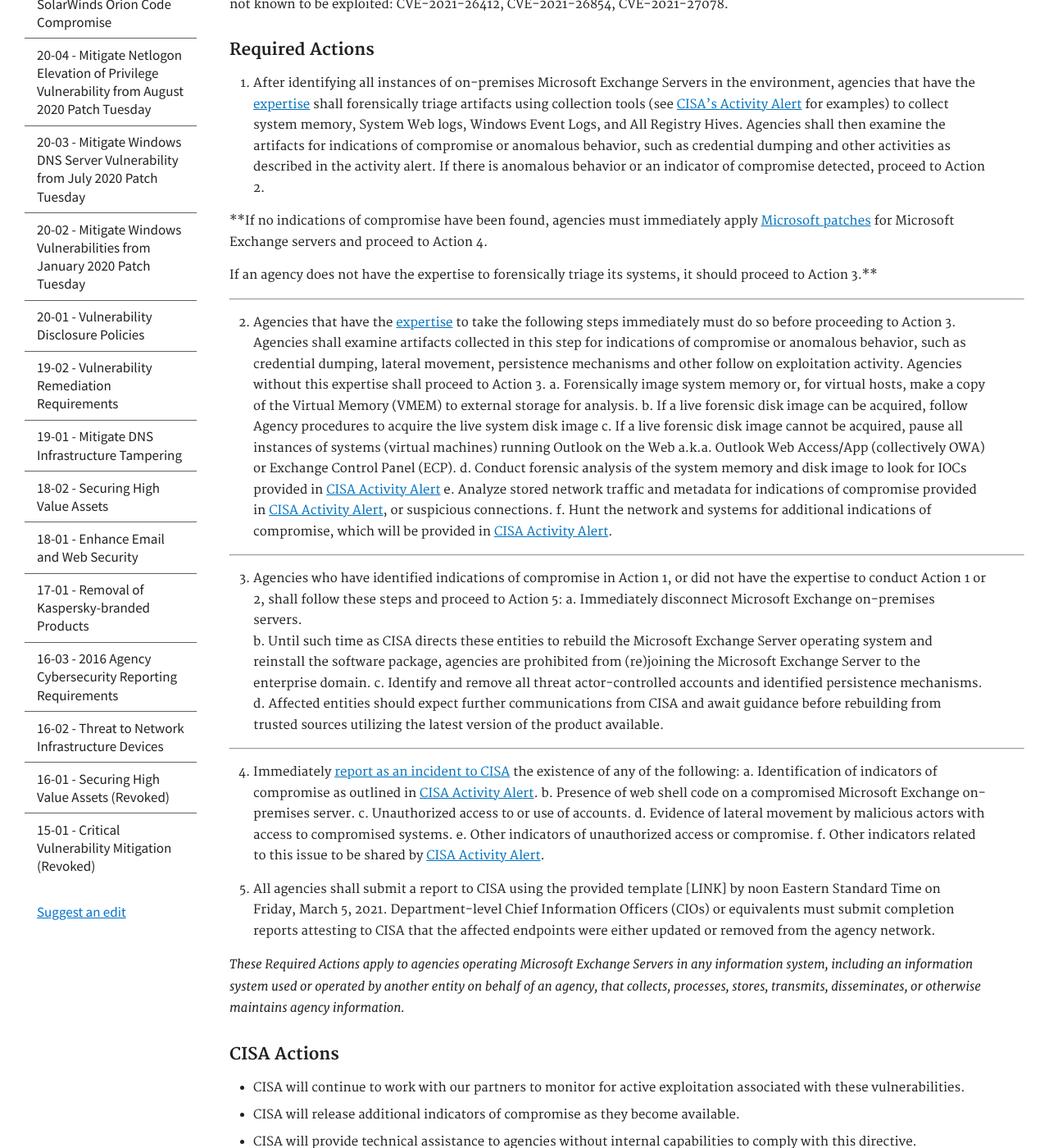
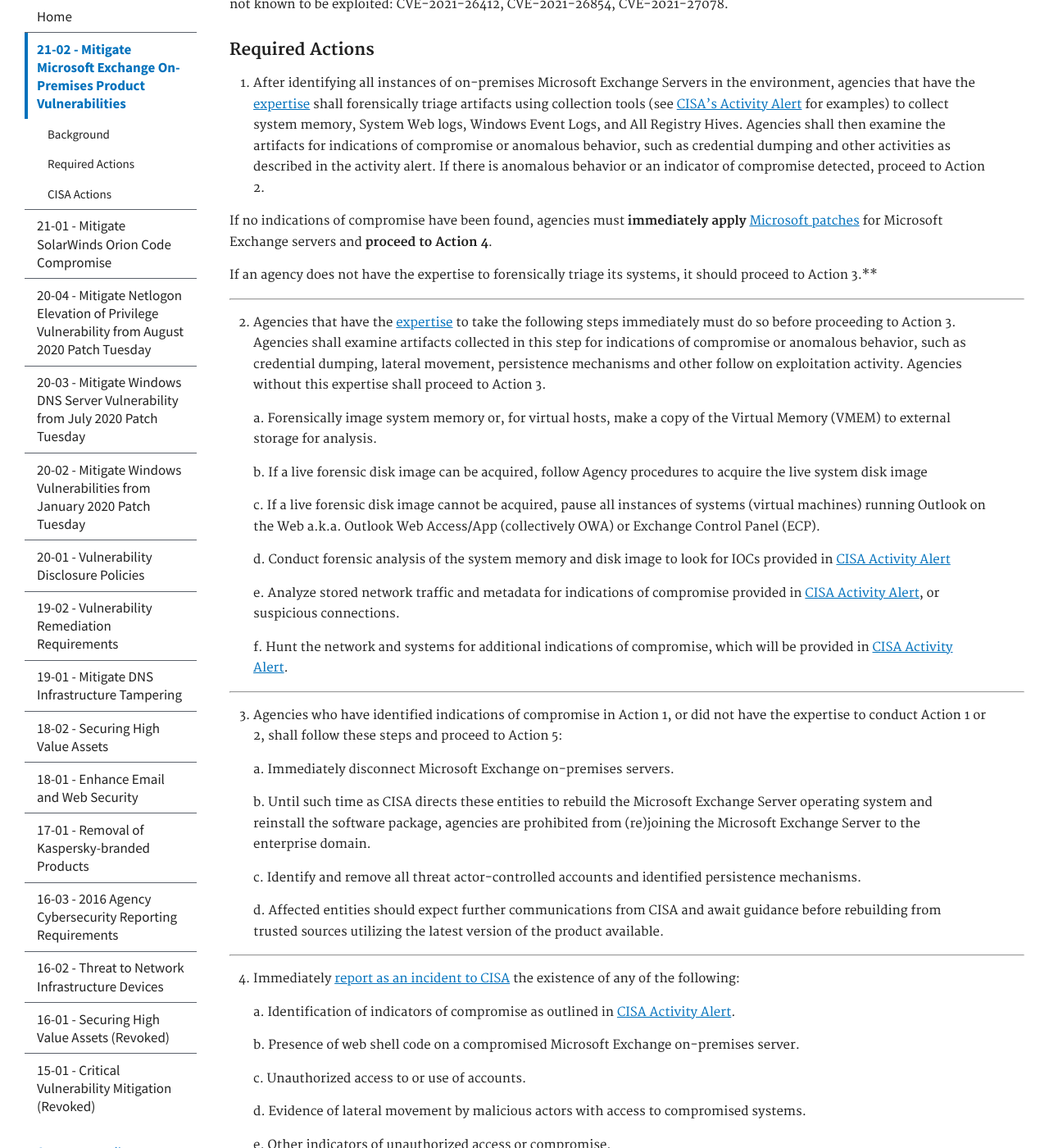
Before and after one commit to cisagov/cyber.dhs.gov, a Jekyll site: the page built from pages/ed-21-02.md, in a window 1280 px wide and 1400 px high, scrolled down 1191 px. Shown: the whole window at 82% size. Built offline with Jekyll 4.4.1, drawn with Linux system fonts in a browser that asks for light colours; some of the changed text lies outside the part shown.

Commit message:
formatting updates

```diff
--- a/_data/navigation.yml
+++ b/_data/navigation.yml
@@ -3,7 +3,7 @@ primary:
     href: /directives/
   - text: "21-02 - Mitigate Microsoft Exchange On-Premises Product Vulnerabilities"
     href: /ed/21-02/
-    text: "21-01 - Mitigate SolarWinds Orion Code Compromise"
+  - text: "21-01 - Mitigate SolarWinds Orion Code Compromise"
     href: /ed/21-01/
   - text: "20-04 - Mitigate Netlogon Elevation of Privilege Vulnerability from August 2020 Patch Tuesday"
     href: /ed/20-04/
--- a/pages/ed-21-02.md
+++ b/pages/ed-21-02.md
@@ -38,7 +38,7 @@ Currently, the vulnerabilities related to this known exploitation activity inclu
 ### Required Actions
 1.  After identifying all instances of on-premises Microsoft Exchange Servers in the environment, agencies that have the [expertise](https://cyber.dhs.gov/ed/21-01/#what-does-the-directive-mean-by-expertise)  shall forensically triage artifacts using collection tools (see [CISA’s Activity Alert](https://us-cert.cisa.gov/ncas/alerts/aa21-062a) for examples) to collect system memory, System Web logs, Windows Event Logs, and All Registry Hives. Agencies shall then examine the artifacts for indications of compromise or anomalous behavior, such as credential dumping and other activities as described in the activity alert. If there is anomalous behavior or an indicator of compromise detected, proceed to Action 2.
 
-**If no indications of compromise have been found, agencies must immediately apply [Microsoft patches](https://msrc-blog.microsoft.com/2021/03/02/multiple-security-updates-released-for-exchange-server) for Microsoft Exchange servers and proceed to Action 4.
+If no indications of compromise have been found, agencies must **immediately apply** [Microsoft patches](https://msrc-blog.microsoft.com/2021/03/02/multiple-security-updates-released-for-exchange-server) for Microsoft Exchange servers and **proceed to Action 4**.
 
 If an agency does not have the expertise to forensically triage its systems, it should proceed to Action 3.**
 
@@ -46,38 +46,53 @@ If an agency does not have the expertise to forensically triage its systems, it
 
 {:start="2"}
 2.  Agencies that have the [expertise](https://cyber.dhs.gov/ed/21-01/#what-does-the-directive-mean-by-expertise) to take the following steps immediately must do so before proceeding to Action 3.  Agencies shall examine artifacts collected in this step for indications of compromise or anomalous behavior, such as credential dumping, lateral movement, persistence mechanisms and other follow on exploitation activity.  Agencies without this expertise shall proceed to Action 3.
+
     a.	Forensically image system memory or, for virtual hosts, make a copy of the Virtual Memory (VMEM) to external storage for analysis.
+
     b.	If a live forensic disk image can be acquired, follow Agency procedures to acquire the live system disk image
+
     c.	If a live forensic disk image cannot be acquired, pause all instances of systems (virtual machines) running Outlook on the Web a.k.a. Outlook Web Access/App (collectively OWA) or Exchange Control Panel (ECP).
+
     d.	Conduct forensic analysis of the system memory and disk image to look for IOCs provided in [CISA Activity Alert](https://us-cert.cisa.gov/ncas/alerts/aa21-062a)
+
     e.	Analyze stored network traffic and metadata for indications of compromise provided in [CISA Activity Alert](https://us-cert.cisa.gov/ncas/alerts/aa21-062a), or suspicious connections.
+
     f.	Hunt the network and systems for additional indications of compromise, which will be provided in [CISA Activity Alert](https://us-cert.cisa.gov/ncas/alerts/aa21-062a).
 
 - - -
 
 {:start="3"}
 3.  Agencies who have identified indications of compromise in Action 1, or did not have the expertise to conduct Action 1 or 2, shall follow these steps and proceed to Action 5:
+
     a.	Immediately disconnect Microsoft Exchange on-premises servers.
+
     b.	Until such time as CISA directs these entities to rebuild the Microsoft Exchange Server operating system and reinstall the software package, agencies are prohibited from (re)joining the Microsoft Exchange Server to the enterprise domain.
+
     c.	Identify and remove all threat actor-controlled accounts and identified persistence mechanisms.
+
     d.	Affected entities should expect further communications from CISA and await guidance before rebuilding from trusted sources utilizing the latest version of the product available.
 
 - - -
 
 {:start="4"}
 4.  Immediately [report as an incident to CISA](https://us-cert.cisa.gov/report) the existence of any of the following:
+
     a.	Identification of indicators of compromise as outlined in [CISA Activity Alert](https://us-cert.cisa.gov/ncas/alerts/aa21-062a).
+
     b.	Presence of web shell code on a compromised Microsoft Exchange on-premises server.
+
     c.	Unauthorized access to or use of accounts.
+
     d.	Evidence of lateral movement by malicious actors with access to compromised systems.
+
     e.	Other indicators of unauthorized access or compromise.
+
     f.	Other indicators related to this issue to be shared by [CISA Activity Alert](https://us-cert.cisa.gov/ncas/alerts/aa21-062a).
 
+{:start="5"}
+5.  All agencies shall submit a report to CISA using the [provided template]({{ site.baseurl }}/assets/report/ed21-02status.xlsx) by **noon Eastern Standard Time on Friday, March 5, 2021**. Department-level Chief Information Officers (CIOs) or equivalents must submit completion reports attesting to CISA that the affected endpoints were either updated or removed from the agency network.
 
-{:start="5"}
-5.  All agencies shall submit a report to CISA using the provided template [LINK] by noon Eastern Standard Time on Friday, March 5, 2021. Department-level Chief Information Officers (CIOs) or equivalents must submit completion reports attesting to CISA that the affected endpoints were either updated or removed from the agency network.
-
-  *These Required Actions apply to agencies operating Microsoft Exchange Servers in any information system, including an information system used or operated by another entity on behalf of an agency, that collects, processes, stores, transmits, disseminates, or otherwise maintains agency information.*
+*These required actions apply to agencies operating Microsoft Exchange Servers in any information system, including an information system used or operated by another entity on behalf of an agency, that collects, processes, stores, transmits, disseminates, or otherwise maintains agency information.*
 
 ### CISA Actions
 
```
